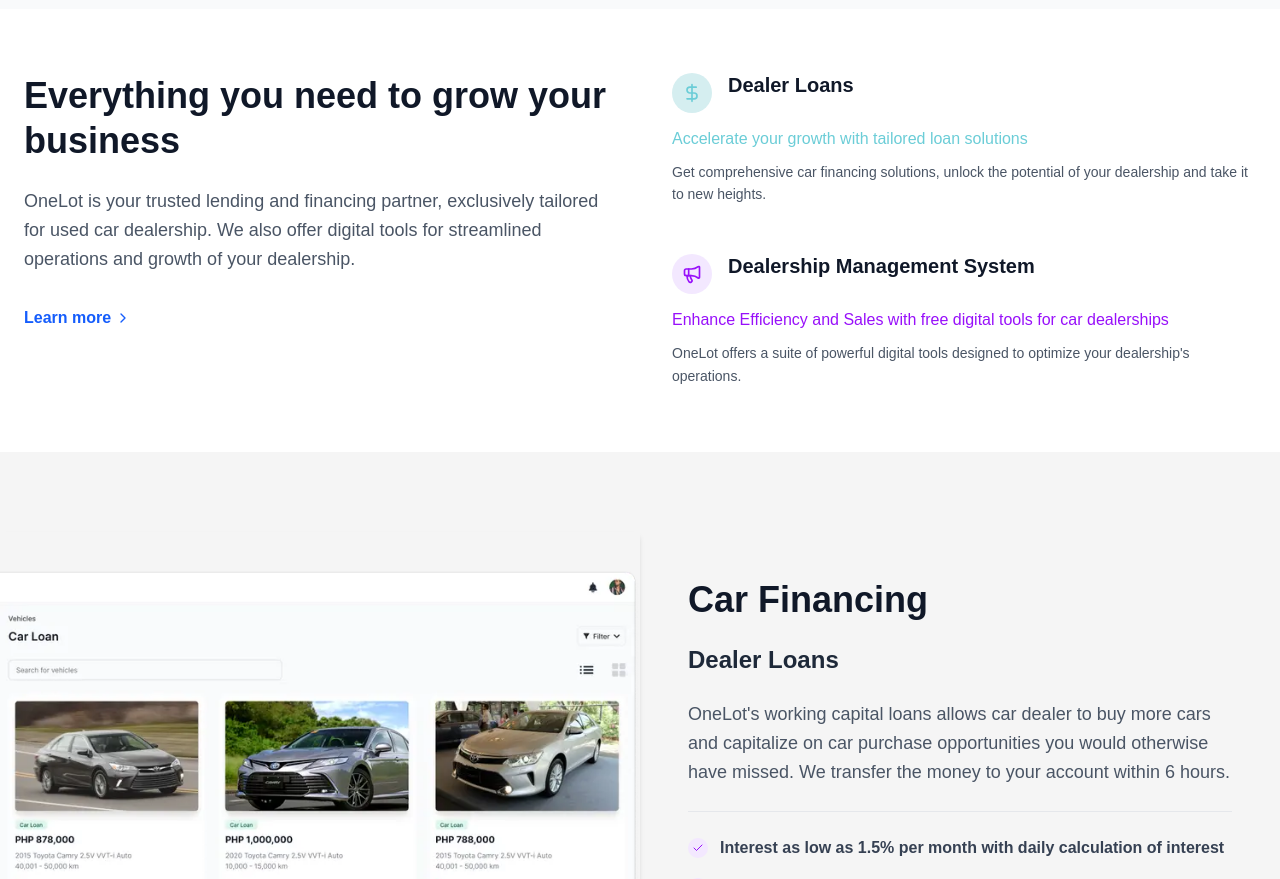
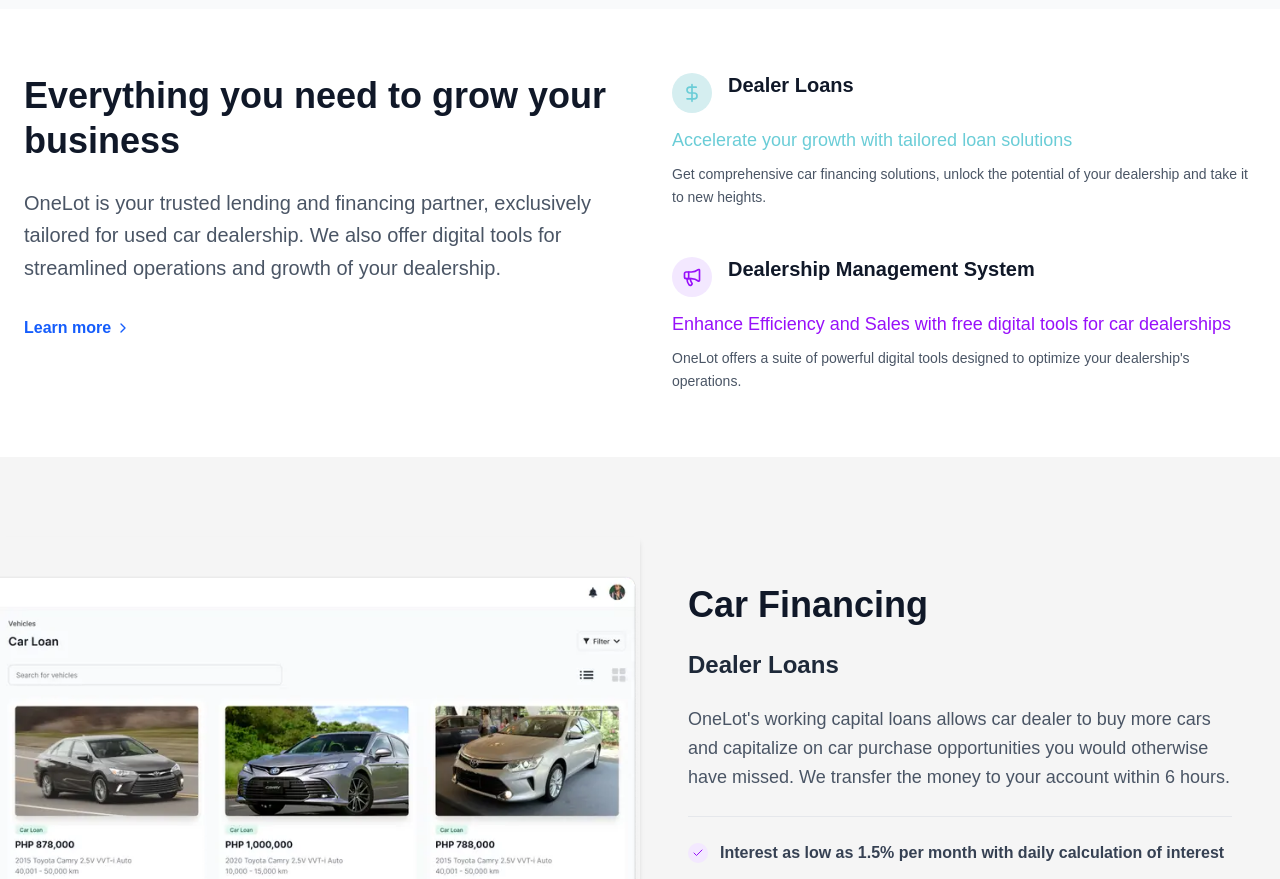
Before and after one commit to KelvinNath/OneLot, a Next.js app: page / in a window 1280 px wide. Shown: the part 1520-2399 px from the top of the page. Built offline with nearby package versions, Linux system fonts and the light colour scheme.

Commit message:
feat:updated feat section

```diff
--- a/components/sections/feature/FeatureCard.tsx
+++ b/components/sections/feature/FeatureCard.tsx
@@ -30,18 +30,18 @@
         </div>
 
         {/* Title */}
-        <h2 className='text-xl font-black text-gray-900 leading-tight'>
+        <h2 className='text-lg md:text-xl font-black text-gray-900 leading-tight'>
           {title}
         </h2>
       </div>
 
       {/* Highlight text */}
-      <p className={`text-md font-medium ${highlightColor} mb-3 leading-tight`}>
+      <p className={`text-md md:text-lg  ${highlightColor} font-medium mb-3 leading-tight`}>
         {highlight}
       </p>
 
       {/* Description */}
-      <p className='text-gray-600 leading-relaxed text-sm'>{description}</p>
+      <p className='text-gray-600 leading-relaxed text-sm md:text-md'>{description}</p>
     </div>
   );
 }
--- a/components/sections/feature/FeatureContent.tsx
+++ b/components/sections/feature/FeatureContent.tsx
@@ -10,7 +10,7 @@
       </h2>
 
       {/* Description */}
-      <p className='text-lg text-gray-600 leading-relaxed'>
+      <p className='text-md md:text-xl text-gray-600 leading-relaxed'>
         OneLot is your trusted lending and financing partner, exclusively
         tailored for used car dealership. We also offer digital tools for
         streamlined operations and growth of your dealership.
```
